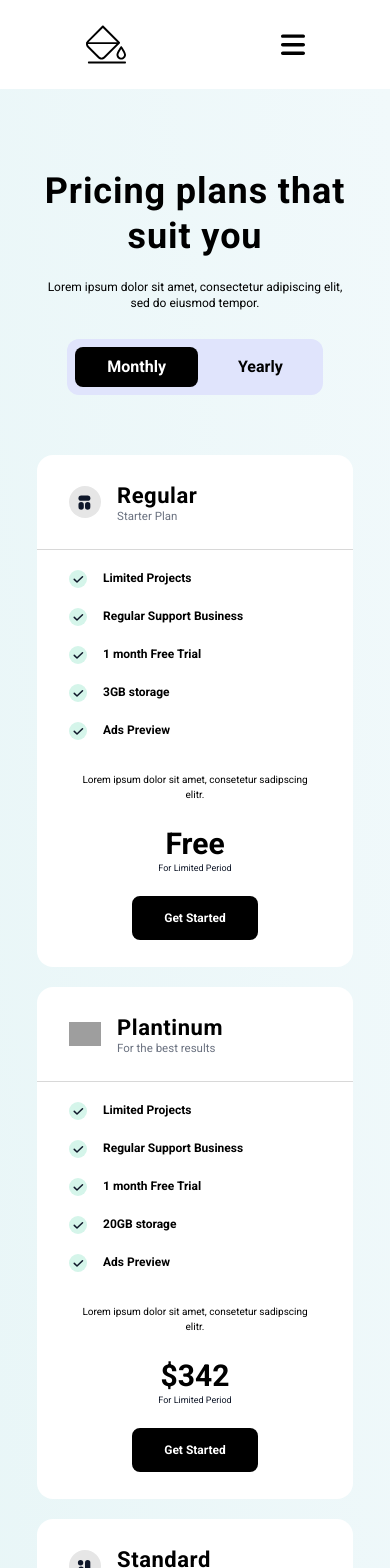
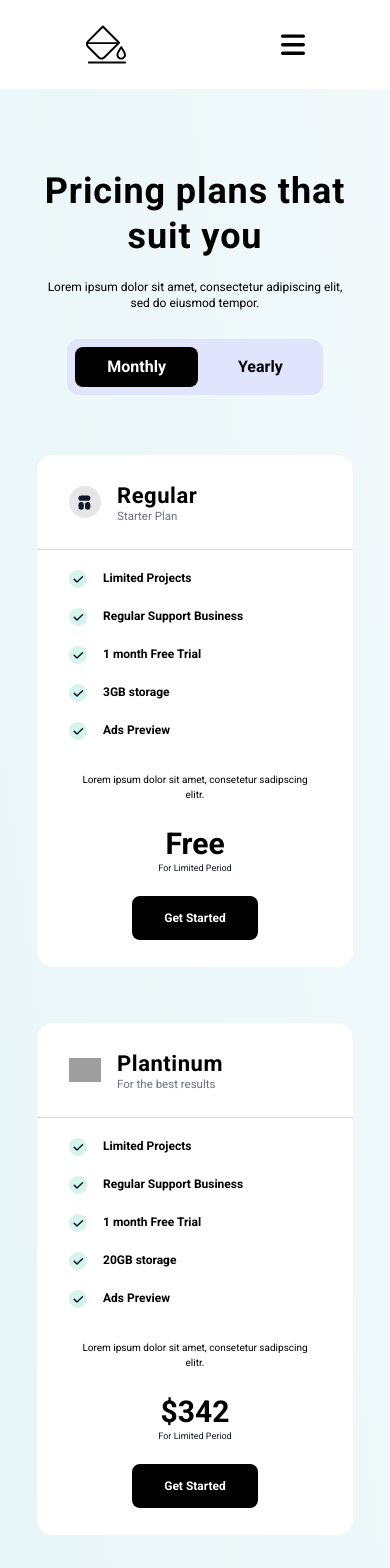
Before and after one commit to sahilshahu555/color-fill, a Next.js app: page /pricing in a window 390 px wide. Shown: the top 1568 px of the page. Built offline with nearby package versions, Linux system fonts and the light colour scheme; grey boxes are pictures that could not be loaded.

Commit message:
edited pricing page

```diff
--- a/components/pricing-components/PricingComponent.tsx
+++ b/components/pricing-components/PricingComponent.tsx
@@ -129,7 +129,7 @@ const PricingComponent = (props: Props) => {
     <section className="bg-gradient-to-tr from-[#E6F5F6]  to-[#F1F9FB]">
       <PricingPlan/>
 
-      <div className="flex flex-col md:flex-row items-center justify-center mt-5 mb-16 w-[90%] m-auto  gap-5 lg:gap-14 ">
+      <div className="flex flex-col md:flex-row items-center justify-center mt-5 mb-16 w-[90%] m-auto gap-14 md:gap-5 lg:gap-14 ">
 
         {plans.map((plan:PlanType,index)=>( <Card plan={plan} key={plan.id} /> ))}
 
--- a/components/pricing-components/components/Card.tsx
+++ b/components/pricing-components/components/Card.tsx
@@ -21,7 +21,7 @@ type CardType={
 const Card = ({plan}: CardType) => {
   const{icon,title,planType,benefits,desc,amount,period}=plan;
   return (
-    <div className='flex flex-col items-start  h-[32rem] bg-white hover:bg-gradient-to-r from-[#D7E7F9] to-[#D5F4EC] rounded-2xl w-[90%]  lg::w-[24%] hover:ring-2 ring-blue-500'>
+    <div className='flex flex-col items-start  h-[32rem] bg-white hover:bg-gradient-to-r from-[#D7E7F9] to-[#D5F4EC] rounded-2xl w-[90%]  lg:w-[24%] hover:ring-2 ring-blue-500'>
 
       <div className="div1 flex items-center gap-4 border-b border-[#D8D8D8] w-full pl-8 py-6">
 
```
